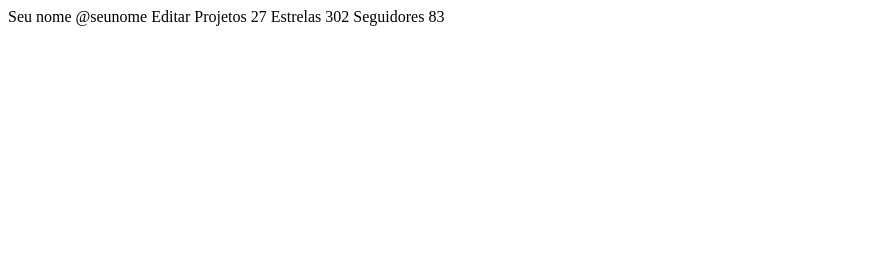
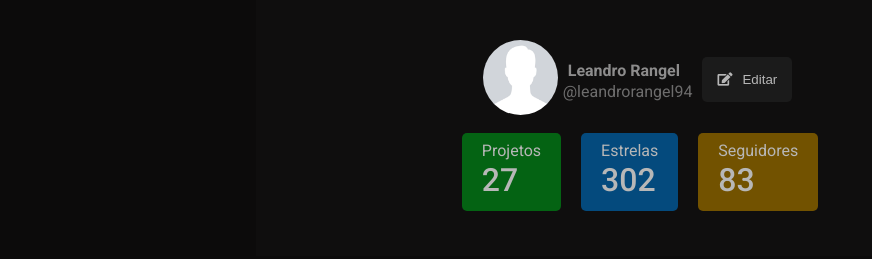
Before and after one commit to leandrorangel94/profile-component, a plain HTML site: page index.html in a window 1280 px wide. Shown: the whole page, without its empty margins (0-872 px from the left). Drawn offline with Linux system fonts and the light colour scheme.

Commit message:
iniciado html e css do desafio

```diff
--- a/index.html
+++ b/index.html
@@ -1,9 +1,52 @@
-Seu nome
-@seunome
-Editar
-Projetos
-27
-Estrelas
-302
-Seguidores
-83
+<!DOCTYPE html>
+<html lang="pt-Br">
+    <head>
+        <meta charset="UTF-8">
+        <meta http-equiv="X-UA-Compatible" content="IE=edge">
+        <meta name="viewport" content="width=device-width, initial-scale=1.0">
+
+        <link rel="stylesheet" href="styles/reset.css">
+        <link rel="stylesheet" href="styles/style.css">
+
+        <link rel="preconnect" href="https://fonts.googleapis.com">
+        <link rel="preconnect" href="https://fonts.gstatic.com" crossorigin>
+        <link href="https://fonts.googleapis.com/css2?family=Roboto:wght@300;400;500;700;900&display=swap" rel="stylesheet">
+        <link rel="stylesheet" href="https://pro.fontawesome.com/releases/v5.10.0/css/all.css" integrity="sha384-AYmEC3Yw5cVb3ZcuHtOA93w35dYTsvhLPVnYs9eStHfGJvOvKxVfELGroGkvsg+p" crossorigin="anonymous"/>
+
+        <title>Profile Component</title>
+    </head>
+    <body>
+        <header></header>
+        <main class="container">
+            <div class="card-perfil">
+                <div class="parte-um">
+                    <div class="imagem">
+                        <img src="assets/default-avatar.png" class="imagem-perfil" alt="Imagem de perfil">
+                    </div>
+                    <div class="nickname">
+                        <h1 class="titulo-nome">Leandro Rangel</h1>
+                        <p class="nickname">@leandrorangel94</p>
+                    </div>
+                </div>
+                <div class="botao">
+                    <button class="botao-editar"><i class="fas fa-edit icon"></i>Editar</button>
+                </div>
+            </div>
+                <div class="card-status">
+                    <div class="projetos status">
+                        <p class="nome-status">Projetos</p>
+                        <p class="numero-status">27</p>
+                    </div>
+                    <div class="estrelas status">
+                        <Estrelas class="nome-status">Estrelas</p>
+                            <p class="numero-status">302</p>
+                    </div>
+                    <div class="seguidores status">
+                        <Seguidores class="nome-status">Seguidores</p>
+                        <p class="numero-status">83</p>
+                    </div>
+                </div>
+            </main>
+        </div>
+    </body>
+</html>
--- /dev/null
+++ b/styles/reset.css
@@ -0,0 +1,48 @@
+/* http://meyerweb.com/eric/tools/css/reset/
+   v2.0 | 20110126
+   License: none (public domain)
+*/
+
+html, body, div, span, applet, object, iframe,
+h1, h2, h3, h4, h5, h6, p, blockquote, pre,
+a, abbr, acronym, address, big, cite, code,
+del, dfn, em, img, ins, kbd, q, s, samp,
+small, strike, strong, sub, sup, tt, var,
+b, u, i, center,
+dl, dt, dd, ol, ul, li,
+fieldset, form, label, legend,
+table, caption, tbody, tfoot, thead, tr, th, td,
+article, aside, canvas, details, embed,
+figure, figcaption, footer, header, hgroup,
+menu, nav, output, ruby, section, summary,
+time, mark, audio, video {
+	margin: 0;
+	padding: 0;
+	border: 0;
+	font-size: 100%;
+	font: inherit;
+	vertical-align: baseline;
+}
+/* HTML5 display-role reset for older browsers */
+article, aside, details, figcaption, figure,
+footer, header, hgroup, menu, nav, section {
+	display: block;
+}
+body {
+	line-height: 1;
+}
+ol, ul {
+	list-style: none;
+}
+blockquote, q {
+	quotes: none;
+}
+blockquote:before, blockquote:after,
+q:before, q:after {
+	content: '';
+	content: none;
+}
+table {
+	border-collapse: collapse;
+	border-spacing: 0;
+}
--- /dev/null
+++ b/styles/style.css
@@ -0,0 +1,119 @@
+:root{
+    --preto: #0C0B0B;
+    --cinza: #0F0E0E;
+    --cinza-claro: #1B1B1B;
+    --branco: #B7B7B7;
+    --verde: #046313;
+    --azul: #044A7D;
+    --amarelo: #725200;
+    --roboto: 'Roboto', sans-serif;
+}
+
+html, body {
+    margin: 0;
+    height: 100%;
+}
+
+body{
+    background-color: var(--preto);
+    font-family: var(--roboto);
+    color: var(--branco);
+}
+
+.container{
+    display: flex;
+    align-items: center;
+    flex-direction: column;
+    align-items: center;
+    width: 90%;
+    margin: 0 auto;
+    padding: 35px 0;
+    background-color: var(--cinza);
+}
+
+.imagem-perfil{
+    width: 75px;
+    margin: 5px;
+    border-radius: 50px;
+}
+
+.titulo-nome{
+    font-weight: 700;
+    margin: 5px;
+}
+
+.nickname{
+    opacity: 75%;
+}
+
+.numero-status{
+    margin: 5px 0;
+    font-weight: 500;
+    font-size: 32px;
+}
+
+.botao-editar{
+    background-color: var(--cinza-claro);
+    display: block;
+    color: var(--branco);
+    border: none;
+    cursor: pointer;
+    padding: 15px;
+    margin: 10px;
+    border-radius: 5px;
+}
+
+.icon{
+    margin-right: 10px;
+}
+
+.status{
+    border-radius: 5px;
+    margin: 10px;
+    padding: 10px 20px;
+}
+
+.projetos{
+    background-color: var(--verde);
+}
+
+.seguidores{
+    background-color: var(--amarelo);
+}
+
+.estrelas{
+    background-color: var(--azul);
+}
+
+@media screen and (min-width: 768px) {
+    .container{
+        width: 60%;
+    }
+
+    .card-status{
+        display: flex;
+        flex-direction: row;
+    }
+
+    .card-perfil{
+        display: flex;
+        flex-direction: row;
+        justify-content: space-between;
+    }
+
+    .parte-um{
+        display: flex;
+        flex-direction: row;
+    }
+
+    .nickname{
+        display: flex;
+        flex-direction: column;
+        align-self: center;
+    }
+
+    .botao{
+        display: flex;
+        align-self: center;
+    }
+}
```
Also changed, not shown: assets/default-avatar.png (added).
